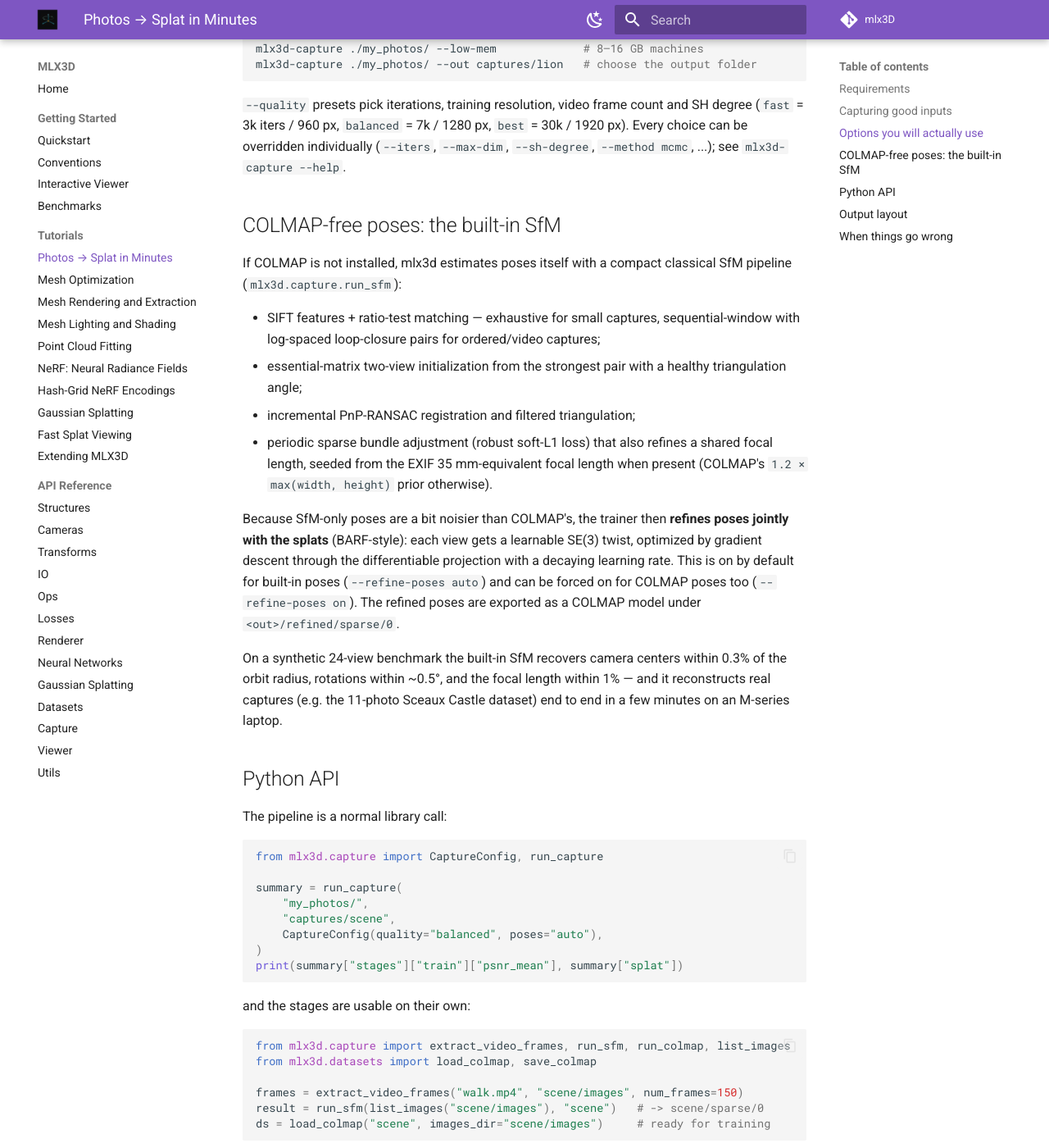
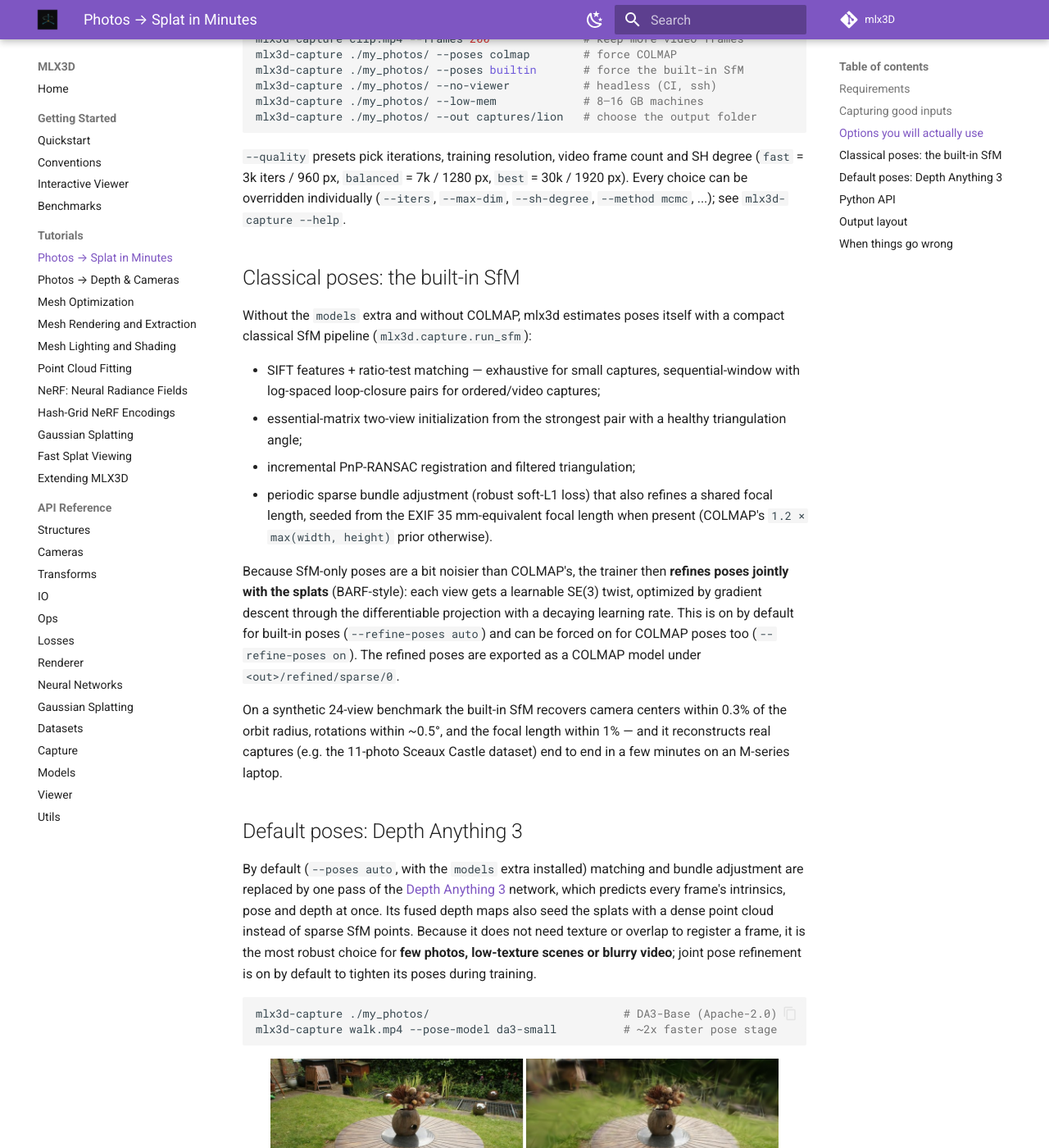
Before and after one commit to amirhossein-razlighi/mlx3D, an MkDocs documentation site: the page built from docs/tutorials/capture.md, in a window 1280 px wide and 1400 px high, scrolled down 1417 px. Shown: the whole window at 82% size. Built offline with MkDocs 1.6.1 and Material for MkDocs 9.7.7, drawn with Linux system fonts in a browser that asks for light colours; comment, search, counter and statistics services are not loaded; some of the changed text lies outside the part shown.

Commit message:
Document feed-forward geometry; add predict_geometry example
- New "Photos -> Depth & Cameras" tutorial and Models API page, with
  depth maps, a fused point-cloud fly-through video, measured M1 Pro
  timings, precision guidance (float16 over bfloat16) and parity notes.
- Capture tutorial, README and docs index describe DA3 as the default
  pose engine, with a photo-vs-splat result from DA3 poses.
- examples/predict_geometry.py: photos -> depth strip, fused points.ply,
  and a fly-through rendered by FastGaussianRenderer.
- CHANGELOG entries for the model, capture integration and init fix.

````diff
--- a/docs/tutorials/capture.md
+++ b/docs/tutorials/capture.md
@@ -14,9 +14,11 @@ That single command runs the whole pipeline:
 1. **Frames** — photos are used as-is; videos are sampled with ffmpeg and
    motion-blurred frames are dropped automatically (the sharpest frame per
    time bucket wins, scored by variance of Laplacian).
-2. **Camera poses** — COLMAP if it is installed, otherwise mlx3d's built-in
-   COLMAP-free structure-from-motion (see below). Either way the poses land in
-   the standard COLMAP binary format under `<out>/sparse/0`.
+2. **Camera poses** — the feed-forward
+   [Depth Anything 3](feedforward_geometry.md) model by default (with the
+   `models` extra), otherwise COLMAP if it is installed, otherwise mlx3d's
+   built-in COLMAP-free structure-from-motion (see below). Either way the
+   poses land in the standard COLMAP binary format under `<out>/sparse/0`.
 3. **Training** — 3D Gaussian Splatting on the Apple GPU, with a **live
    browser viewer** that opens automatically so you can watch the splat
    converge in real time.
@@ -34,8 +36,9 @@ pip install mlx3d
 # for videos (frame extraction):
 brew install ffmpeg
 
-# pick ONE of the two pose engines:
-brew install colmap                  # best quality, handles hard captures
+# pose engine (auto picks the first one available):
+pip install "mlx3d[models]"          # Depth Anything 3 — the default, most robust
+brew install colmap                  # classical SfM, precise on texture-rich captures
 pip install "mlx3d[capture]"         # built-in SfM (OpenCV + SciPy), no COLMAP needed
 ```
 
@@ -56,6 +59,7 @@ The usual photogrammetry rules apply:
 mlx3d-capture ./my_photos/ --quality fast        # quick preview (~3k iters)
 mlx3d-capture ./my_photos/ --quality best        # 30k iters, full resolution
 mlx3d-capture clip.mp4 --frames 200              # keep more video frames
+mlx3d-capture ./my_photos/ --poses colmap        # force COLMAP
 mlx3d-capture ./my_photos/ --poses builtin       # force the built-in SfM
 mlx3d-capture ./my_photos/ --no-viewer           # headless (CI, ssh)
 mlx3d-capture ./my_photos/ --low-mem             # 8–16 GB machines
@@ -68,9 +72,9 @@ and SH degree (`fast` = 3k iters / 960 px, `balanced` = 7k / 1280 px,
 (`--iters`, `--max-dim`, `--sh-degree`, `--method mcmc`, ...); see
 `mlx3d-capture --help`.
 
-## COLMAP-free poses: the built-in SfM
+## Classical poses: the built-in SfM
 
-If COLMAP is not installed, mlx3d estimates poses itself with a compact
+Without the `models` extra and without COLMAP, mlx3d estimates poses itself with a compact
 classical SfM pipeline (`mlx3d.capture.run_sfm`):
 
 - SIFT features + ratio-test matching — exhaustive for small captures,
@@ -95,6 +99,33 @@ On a synthetic 24-view benchmark the built-in SfM recovers camera centers
 within 0.3% of the orbit radius, rotations within ~0.5°, and the focal length
 within 1% — and it reconstructs real captures (e.g. the 11-photo Sceaux Castle
 dataset) end to end in a few minutes on an M-series laptop.
+
+## Default poses: Depth Anything 3
+
+By default (`--poses auto`, with the `models` extra installed) matching and
+bundle adjustment are replaced by one pass of the
+[Depth Anything 3](feedforward_geometry.md) network, which predicts every
+frame's intrinsics, pose and depth at once. Its fused depth maps also seed
+the splats with a dense point cloud instead of sparse SfM points. Because it
+does not need texture or overlap to register a frame, it is the most robust
+choice for **few photos, low-texture scenes or blurry video**; joint pose
+refinement is on by default to tighten its poses during training.
+
+```bash
+mlx3d-capture ./my_photos/                             # DA3-Base (Apache-2.0)
+mlx3d-capture walk.mp4 --pose-model da3-small          # ~2x faster pose stage
+```
+
+<p align="center">
+  <img src="../../assets/capture_garden_da3.jpg" width="90%" alt="Input photo next to the trained splat rendered from the same pose" />
+  <br/>
+  <em>24 photos of a garden orbit, posed by DA3-Base in 7 s, then
+  <code>--quality fast</code> training: an input photo (left) and the splat
+  from the same refined pose (right).</em>
+</p>
+
+Long videos are processed in anchored chunks of 32 frames, so pose estimation
+stays fast for hundreds of frames.
 
 ## Python API
 
@@ -143,6 +174,6 @@ captures/scene/
   automatically; training proceeds with the rest.
 - **Poor quality with built-in poses** — install COLMAP (`brew install
   colmap`); the pipeline picks it up automatically, and `--overwrite` redoes
-  the pose stage.
+  the pose stage. On sparse or low-texture captures, use `--poses da3`.
 - **Out of memory** — add `--low-mem`, or lower `--max-dim` / use
   `--quality fast`.
--- a/mkdocs.yml
+++ b/mkdocs.yml
@@ -65,6 +65,7 @@ nav:
       - Benchmarks: benchmarks.md
   - Tutorials:
       - "Photos → Splat in Minutes": tutorials/capture.md
+      - "Photos → Depth & Cameras": tutorials/feedforward_geometry.md
       - Mesh Optimization: tutorials/mesh_optimization.md
       - Mesh Rendering and Extraction: tutorials/mesh_rendering.md
       - Mesh Lighting and Shading: tutorials/mesh_lighting.md
@@ -86,5 +87,6 @@ nav:
       - Gaussian Splatting: api/splatting.md
       - Datasets: api/datasets.md
       - Capture: api/capture.md
+      - Models: api/models.md
       - Viewer: api/viewer.md
       - Utils: api/utils.md
````
Also changed, not shown: CHANGELOG.md (+23 -0 lines), README.md (+25 -3 lines), docs/api/models.md (added, +12 -0 lines), docs/index.md (+1 -0 lines), docs/tutorials/feedforward_geometry.md (added, +131 -0 lines), examples/README.md (+1 -0 lines), docs/assets/capture_garden_da3.jpg (added), docs/assets/da3_garden_depth.jpg (added), docs/assets/da3_garden_flythrough_strip.jpg (added), 2 other files.
